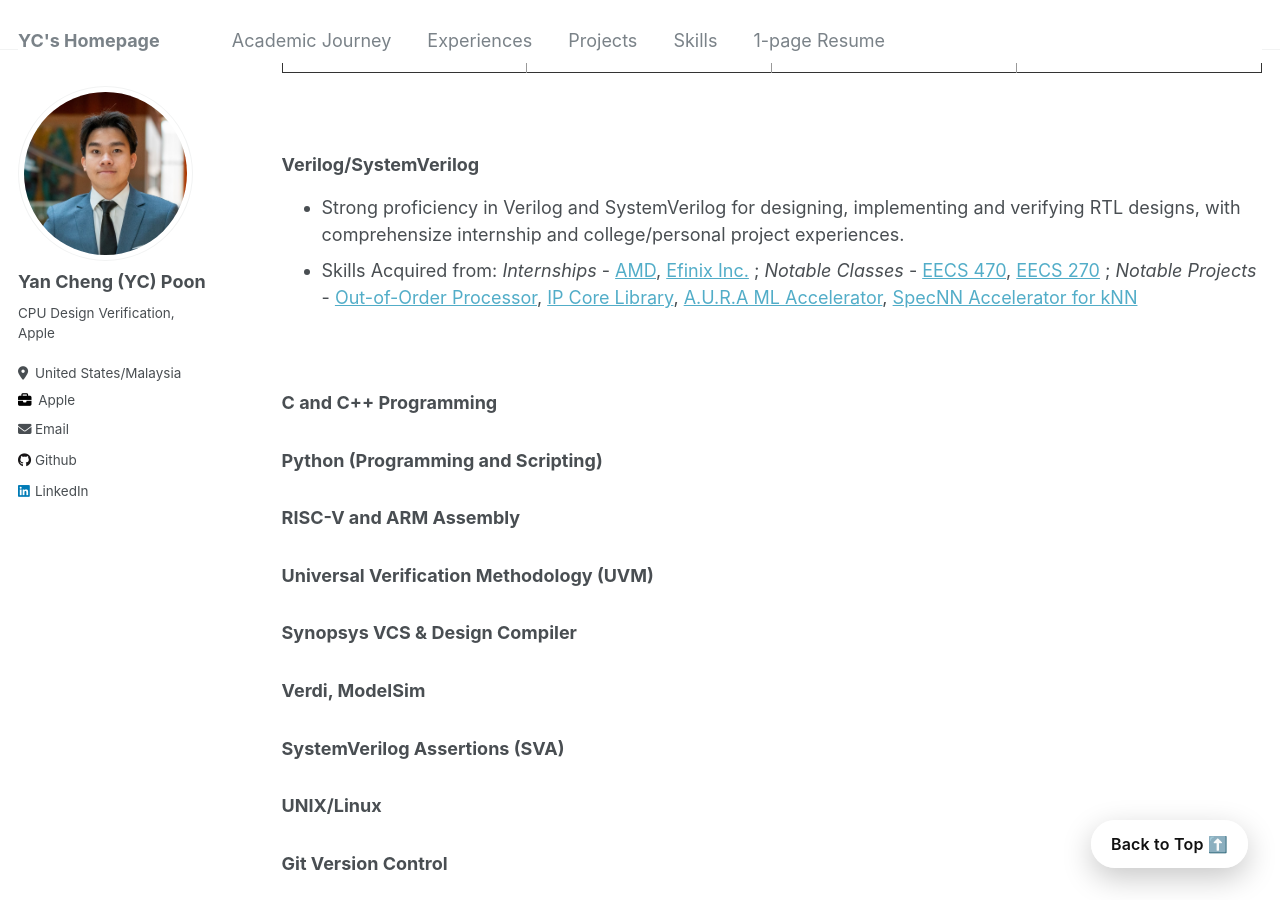
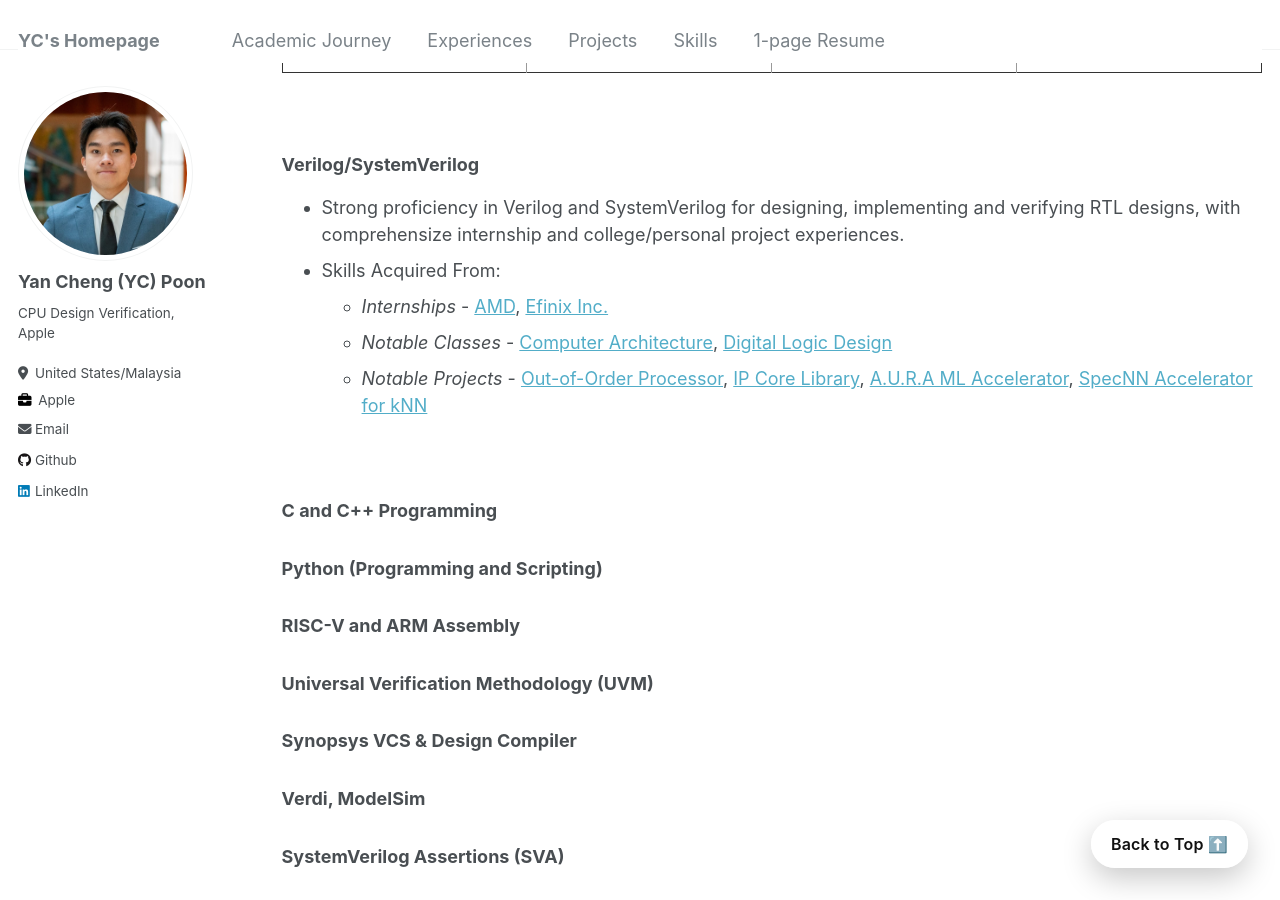
Before and after one commit to ycpoon/ycpoon.github.io, a Jekyll site: the page built from _pages/skills.md, in a window 1280 px wide and 900 px high, scrolled down 735 px. Built offline with Jekyll 4.4.1, drawn with Linux system fonts in a browser that asks for light colours.

Commit message:
working on skills23

```diff
--- a/_pages/skills.md
+++ b/_pages/skills.md
@@ -86,7 +86,10 @@
 
 ### Verilog/SystemVerilog
 - Strong proficiency in Verilog and SystemVerilog for designing, implementing and verifying RTL designs, with comprehensize internship and college/personal project experiences.
-- Skills Acquired from: *Internships* - [AMD](/experiences/#amd), [Efinix Inc.](/experiences/#efinix) ; *Notable Classes* - [EECS 470](/academicjourney/#eecs470), [EECS 270](/academicjourney/#eecs270) ; *Notable Projects* - [Out-of-Order Processor](/projects/#mips-r10k-style-out-of-order-processor), [IP Core Library](/projects/#systemverilog-ip-core-library), [A.U.R.A ML Accelerator](/collegeprojects/#attention-unit-for-resource-constrained-architectures-eecs-570), [SpecNN Accelerator for kNN](/collegeprojects/#specnn-hardware-accelerator-for-knn-eecs-573)
+- Skills Acquired From:
+  - *Internships* - [AMD](/experiences/#amd), [Efinix Inc.](/experiences/#efinix)
+  - *Notable Classes* - [Computer Architecture](/academicjourney/#eecs470), [Digital Logic Design](/academicjourney/#eecs270)
+  - *Notable Projects* - [Out-of-Order Processor](/projects/#mips-r10k-style-out-of-order-processor), [IP Core Library](/projects/#systemverilog-ip-core-library), [A.U.R.A ML Accelerator](/collegeprojects/#attention-unit-for-resource-constrained-architectures-eecs-570), [SpecNN Accelerator for kNN](/collegeprojects/#specnn-hardware-accelerator-for-knn-eecs-573)
 
 &nbsp;
 &nbsp;
```
